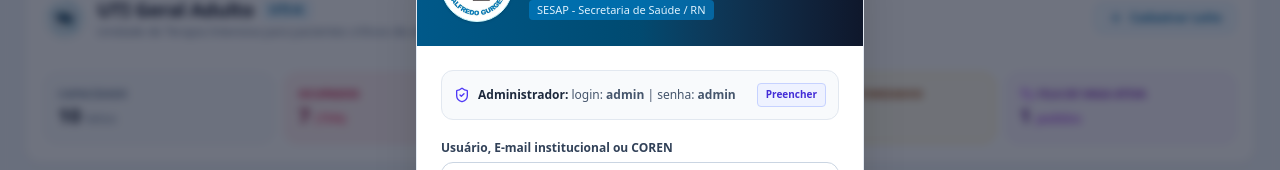
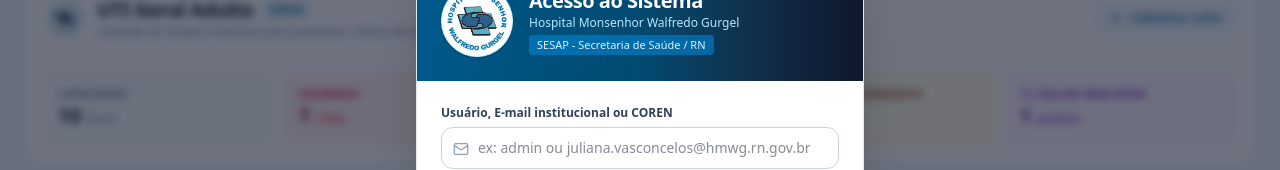
Before and after one commit to arturmedeiros1017-stack/hmwg-enfermagem, a React (Vite) app: page / in a window 1280 px wide. Shown: the part 253-423 px from the top of the page. Built offline with nearby package versions, Linux system fonts and the light colour scheme; no server answers.

Commit message:
refactor: remover dica visual de login admin no modal de acesso

```diff
--- a/src/components/LoginModal.tsx
+++ b/src/components/LoginModal.tsx
@@ -2,7 +2,7 @@
 import { AuthUser, Employee, Nurse, SystemUser } from '../types';
 import { Storage } from '../utils/storage';
 import { HMWGLogo } from './HMWGLogo';
-import { Lock, UserCheck, AlertCircle, X, KeyRound, Mail, Eye, EyeOff, ShieldCheck } from 'lucide-react';
+import { Lock, UserCheck, AlertCircle, X, KeyRound, Mail, Eye, EyeOff } from 'lucide-react';
 
 interface LoginModalProps {
   isOpen: boolean;
@@ -29,12 +29,6 @@
   const [error, setError] = useState('');
 
   if (!isOpen) return null;
-
-  const handleQuickAdmin = () => {
-    setEmailOrLogin('admin');
-    setPassword('admin');
-    setError('');
-  };
 
   const handleLoginSubmit = (e: React.FormEvent) => {
     e.preventDefault();
@@ -236,24 +230,6 @@
             </div>
           )}
 
-          {/* Dica de Acesso Rápido para Administrador */}
-          <div className="bg-slate-50 border border-slate-200 rounded-xl p-3 flex items-center justify-between gap-2 text-xs text-slate-700">
-            <div className="flex items-center gap-2">
-              <ShieldCheck className="w-4 h-4 text-indigo-600 flex-shrink-0" />
-              <div>
-                <span className="font-bold text-slate-800">Administrador:</span>{' '}
-                <span className="text-slate-600">login: <strong>admin</strong> | senha: <strong>admin</strong></span>
-              </div>
-            </div>
-            <button
-              type="button"
-              onClick={handleQuickAdmin}
-              className="px-2 py-1 bg-indigo-50 hover:bg-indigo-100 text-indigo-700 font-bold rounded text-[10px] transition-colors border border-indigo-200 cursor-pointer"
-            >
-              Preencher
-            </button>
-          </div>
-
           {error && (
             <div className="flex items-start gap-2 p-3 bg-rose-50 border border-rose-200 rounded-xl text-xs text-rose-700">
               <AlertCircle className="w-4 h-4 flex-shrink-0 mt-0.5" />
```
